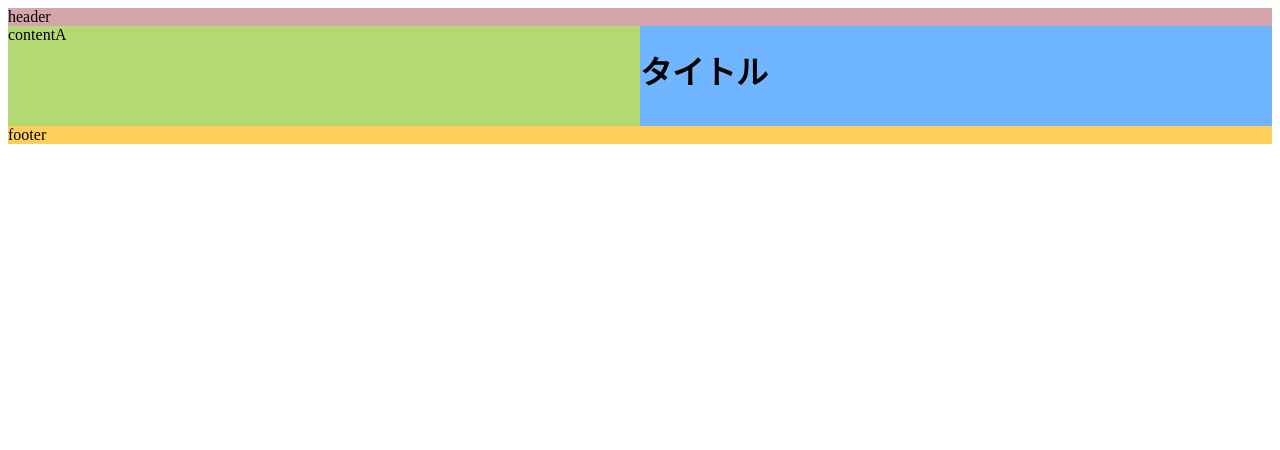
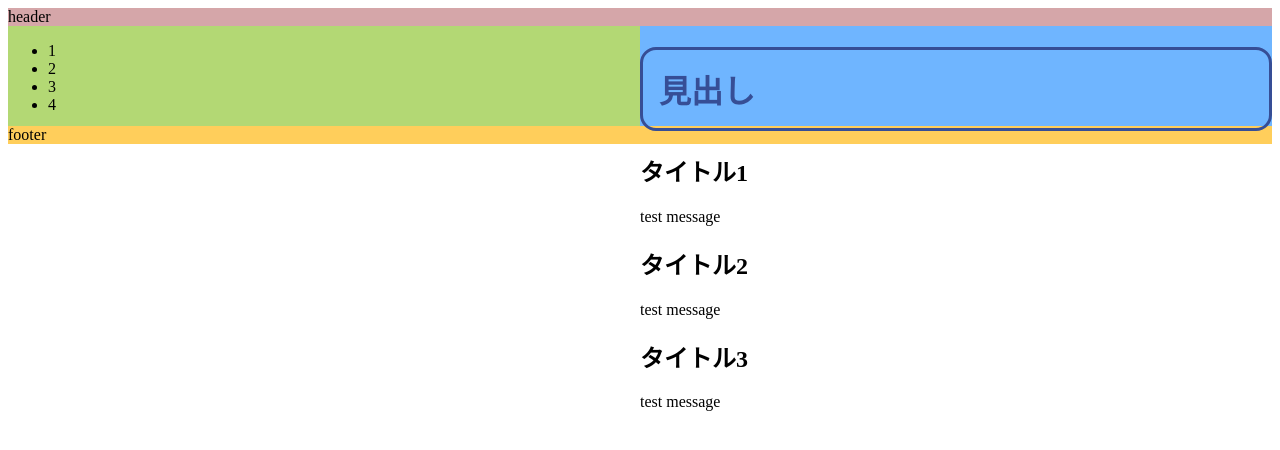
Before and after one commit to wassawa1/Website, a plain HTML site: page index.html in a window 1280 px wide. Drawn offline with Linux system fonts and the light colour scheme.

Commit message:
Revert "Merge branch 'master' of https://github.com/wassawa1/Website"
This reverts commit 469581fea1a58dadfb4fa405301b0d9daaad9d70, reversing
changes made to d9e46837653c8e5cfb0d50b3d36e8eb77d7b22a7.

```diff
--- a/index.css
+++ b/index.css
@@ -11,3 +11,10 @@ footer{background: #ffce5b;}
 .main{
  display: flex;
 }
+
+h1 {
+    color: #364e96;/*文字色*/
+    border: solid 3px #364e96;/*線色*/
+    padding: 0.5em;/*文字周りの余白*/
+    border-radius: 0.5em;/*角丸*/
+  }
--- a/index.html
+++ b/index.html
@@ -9,10 +9,21 @@
 
 <div class="main">
   <div class="contentA">
-    contentA
+    <ul>
+        <li>1
+        <li>2
+        <li>3
+        <li>4
+    </ul>
   </div>
   <div class="contentB">
-    <h1>タイトル</h1>
+    <h1>見出し</h1>
+    <h2>タイトル1</h2>
+    <p>test message</p>
+    <h2>タイトル2</h2>
+    <p>test message</p>
+    <h2>タイトル3</h2>
+    <p>test message</p>
   </div>
 </div>
 
```
